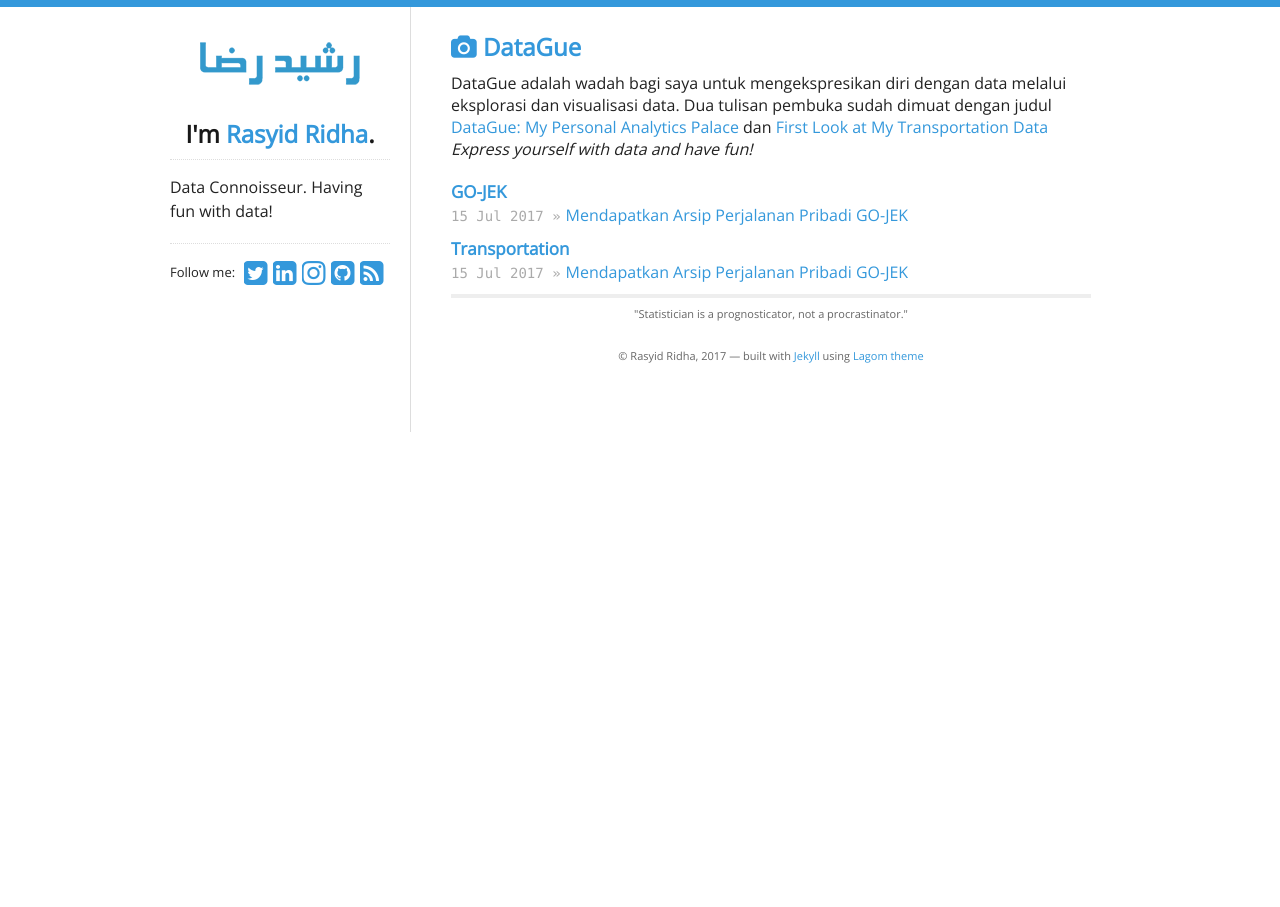
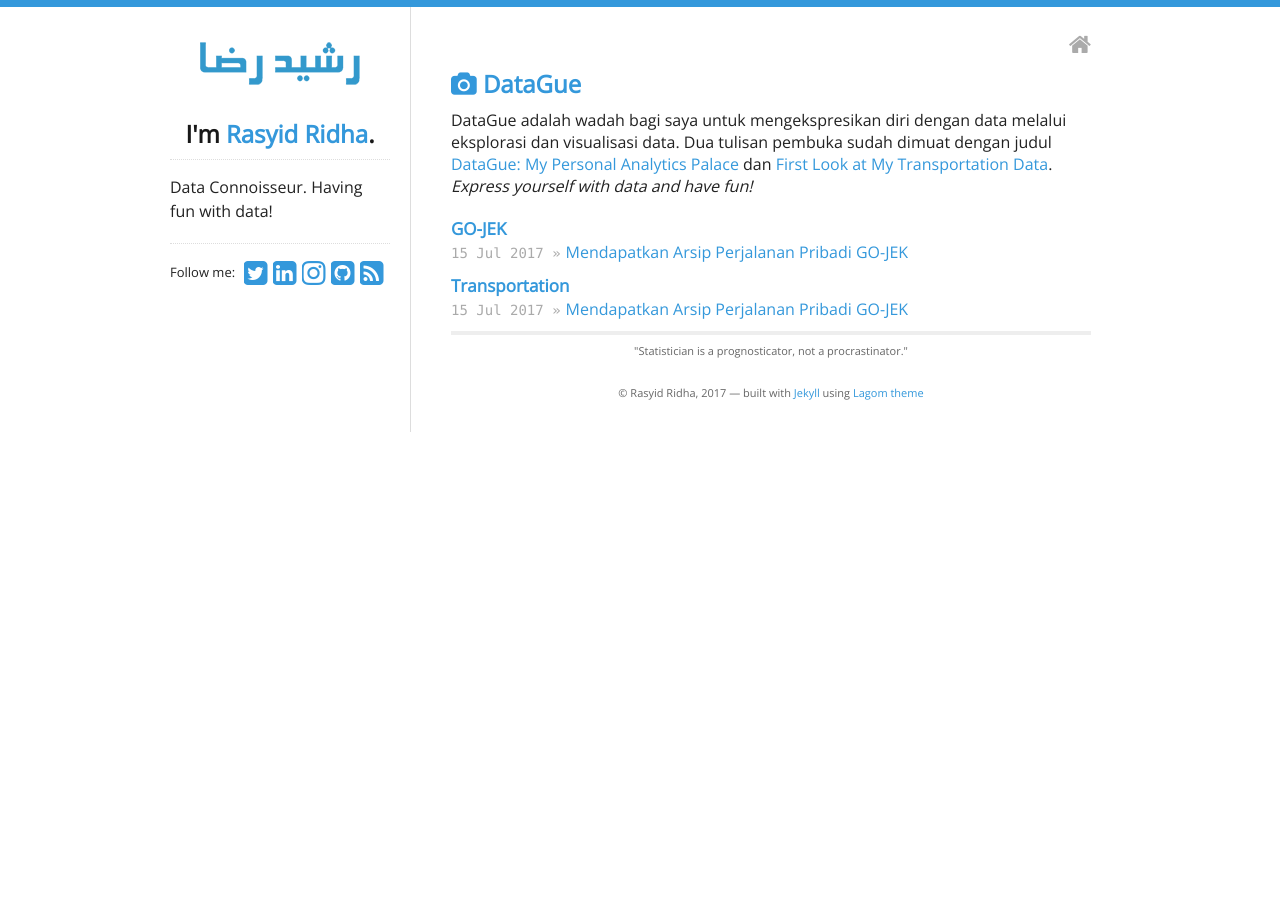
Before and after one commit to rasyidstat/rasyidstat.github.io, a Jekyll site: the page built from _pages/datague.html, in a window 1280 px wide. Built offline with Jekyll 4.4.1, drawn with Linux system fonts in a browser that asks for light colours; nearby versions of some CDN libraries.

Commit message:
add home button

```diff
--- a/_pages/blog.html
+++ b/_pages/blog.html
@@ -3,6 +3,12 @@
 permalink: /blog/
 title: Posts
 ---
+
+<p class="header">
+  <a href="/">
+    <i class="fa fa-home"></i>
+  </a>
+</p>
 
 <div id="home">
 <!--   <p>All my posts written on English</p> -->
--- a/_pages/datague.html
+++ b/_pages/datague.html
@@ -23,10 +23,15 @@
 	{% endif %}
 {% endfor %}
 
+<p class="header">
+  <a href="/">
+    <i class="fa fa-home"></i>
+  </a>
+</p>
+
 <div id="home">
 <h2><i class="fa fa-camera"></i> {{ page.title }}</h2>
-<p>DataGue adalah wadah bagi saya untuk mengekspresikan diri dengan data melalui eksplorasi dan visualisasi data. Dua tulisan pembuka sudah dimuat dengan judul <a href="http://rasyidridha.com/blog/data-gue-personal-analytics/">DataGue: My Personal Analytics Palace</a> dan <a href="http://rasyidridha.com/blog/first-look-at-my-commuting-data/">First Look at My Transportation Data
-</a><i class="italic-default">Express yourself with data and have fun!</i>
+<p>DataGue adalah wadah bagi saya untuk mengekspresikan diri dengan data melalui eksplorasi dan visualisasi data. Dua tulisan pembuka sudah dimuat dengan judul <a href="http://rasyidridha.com/blog/data-gue-personal-analytics/">DataGue: My Personal Analytics Palace</a> dan <a href="http://rasyidridha.com/blog/first-look-at-my-commuting-data/">First Look at My Transportation Data</a>. <i class="italic-default">Express yourself with data and have fun!</i>
 </p>
 {% for tag in tags %}
 	<h5><a href="#{{ tag }}" id="{{ tag }}">{{ tag }}</a></h5>
--- a/_pages/notes.html
+++ b/_pages/notes.html
@@ -23,6 +23,12 @@
 	{% endif %}
 {% endfor %}
 
+<p class="header">
+  <a href="/">
+    <i class="fa fa-home"></i>
+  </a>
+</p>
+
 <div id="home">
 <h2><i class="fa fa-pencil"></i> {{ page.title }}</h2>
 {% for tag in tags %}
--- a/_pages/tags.html
+++ b/_pages/tags.html
@@ -23,6 +23,12 @@
 	{% endif %}
 {% endfor %}
 
+<p class="header">
+  <a href="/">
+    <i class="fa fa-home"></i>
+  </a>
+</p>
+
 <div id="home">
 <h2><i class="fa fa-tags"></i> {{ page.title }}</h2>
 {% for tag in tags %}
--- a/index.html
+++ b/index.html
@@ -24,6 +24,7 @@
     {% for post in site.categories.datague limit:5 %}
       <li><span>{{ post.date | date_to_string }} &raquo;</span><b><a href="{{ post.url }}">{{ post.short-title }}</a></b></li>
     {% endfor %}
+    <p><a href="/datague" class="pull-right italic">See more...</a></p>
   </ul>
 
   <h2><i class="fa fa-send"></i> Articles</h2>
```
